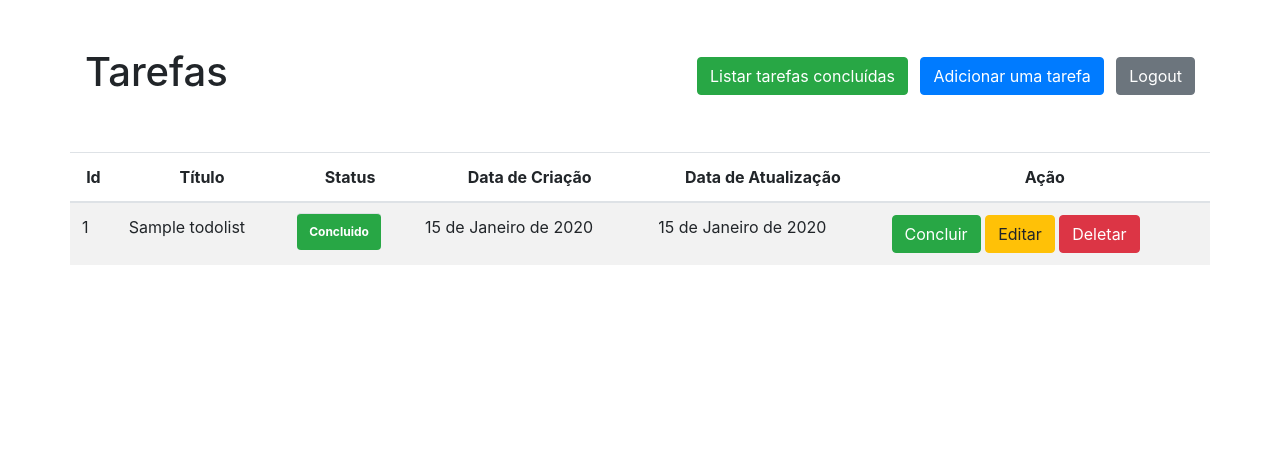
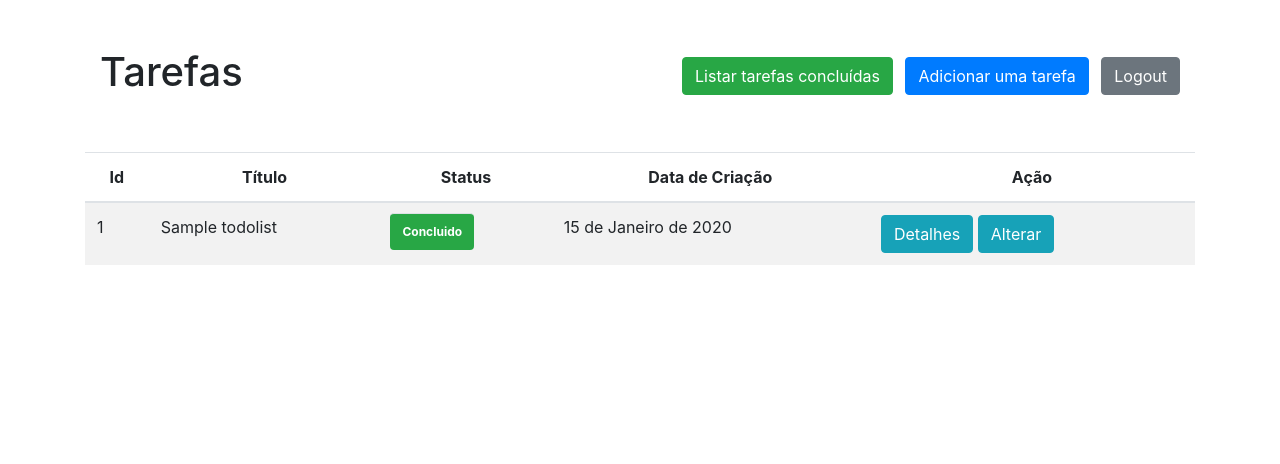
Before and after one commit to lucas-ioliveira/to_do_list_django, a Django app: page /tarefas/ in a window 1280 px wide. Shown: the top 464 px of the page. Run offline with Django 4.2, Linux system fonts and the light colour scheme; a user stored in the database is signed in; tables that the repository leaves empty hold one stand-in row (values such as "Sample post"); parts of the project's set-up code (start-up, migrations or seed data) failed here and were passed over; some libraries are stand-ins or nearby versions.

Commit message:
feat: Adicionado modal para detalhes e ações.

```diff
--- a/core/templates/tarefa.html
+++ b/core/templates/tarefa.html
@@ -2,7 +2,7 @@
 {% load bootstrap4 %}
 {% block content %}
 
-<div class="row mt-5">
+    <div class="mt-5">
 
         <div class="col d-flex align-items-center">
             <h1 class="mr-auto">Tarefas</h1>
@@ -13,6 +13,9 @@
             </div>
         </div>
 
+        {% bootstrap_messages %}
+
+
         <table class="table table-striped mt-5">
             <thead>
                 <tr>
@@ -20,7 +23,6 @@
                     <th scope="col">Título</th>
                     <th scope="col">Status</th>
                     <th scope="col">Data de Criação</th>
-                <th scope="col">Data de Atualização</th>
                     <th scope="col">Ação</th>
                 </tr>
             </thead>
@@ -28,32 +30,153 @@
             <tbody>
                 {% for tarefa in tarefas %}
                 <tr>
-                <td>{{ tarefa.id }}</td>
-                <td>{{ tarefa.titulo }}</td>
+                    <td>
+                        {{ tarefa.id }}
+                    </td>
+
+                    <td>
+                        {{ tarefa.titulo }}
+                    </td>
+
                     {% if tarefa.status == 'À fazer' %}
-                    <td class="badge badge-primary">{{ tarefa.status }}</td>
+
+                        <td class="badge badge-primary">
+                            {{ tarefa.status }}
+                        </td>
+
                     {% elif tarefa.status == 'Andamento' %}
-                    <td class="badge badge-info">{{ tarefa.status }}</td>
+
+                        <td class="badge badge-info">
+                            {{ tarefa.status }}
+                        </td>
+
                     {% elif tarefa.status == 'Pausado' %}
-                    <td  class="badge badge-warning" style="color: white;">{{ tarefa.status }}</td>
+
+                        <td  class="badge badge-warning" style="color: white;">
+                            {{ tarefa.status }}
+                        </td>
+
                     {% elif tarefa.status == 'Concluido' %}
-                    <td class="badge badge-success">{{ tarefa.status }}</td>
+
+                        <td class="badge badge-success">
+                            {{ tarefa.status }}
+                        </td>
+
                     {% endif %}
-                <td>{{ tarefa.data_criacao }}</td>
-                <td>{{ tarefa.data_atualizacao}}</td>
+
                     <td>
-                    <a class="btn btn-success" href="{% url 'tasks:tarefa_concluir' tarefa.pk %}">Concluir</a>
-                    <a class="btn btn-warning" href="{% url 'tasks:tarefa_atl' tarefa.pk %}">Editar</a>
-                    <a class="btn btn-danger" href="{% url 'tasks:tarefa_del' tarefa.pk%}">Deletar</a>
+                        {{ tarefa.data_criacao }}
+                    </td>
+
+                    <td>
+
+                        <button type="button" class="btn btn-info"
+                            onclick="modalDetalhes(
+                                '{{ tarefa.titulo|escapejs }}',
+                                '{{ tarefa.status|escapejs }}',
+                                '{{ tarefa.descricao|escapejs }}',
+                                '{{ tarefa.data_criacao|escapejs }}',
+                                '{{ tarefa.data_atualizacao|escapejs }}')">
+                            Detalhes
+                        </button>
+
+                        <button type="button" class="btn btn-info"
+                            onclick="modalAlterar(
+                                '{{ tarefa.id }}',
+                                '{% url 'tasks:tarefa_concluir' tarefa.id %}',
+                                '{% url 'tasks:tarefa_atl' tarefa.id %}',
+                                '{% url 'tasks:tarefa_del' tarefa.id %}')">
+                            Alterar
+                        </button>
+
                     </td>
                 </tr>
                 {% endfor %}
             </tbody>
         </table>
+
+        <!-- Modal Detalhes-->
+        <div class="modal fade" id="modalDetalhes" tabindex="-1" role="dialog" aria-labelledby="modalDetalhes" aria-hidden="true">
+            <div class="modal-dialog modal-dialog-centered" role="document">
+                <div class="modal-content">
+                    <div class="modal-header">
+                        <h5 class="modal-title" id="modalDetalhesTitle">Detalhes</h5>
+
+                        <button type="button" class="close" data-dismiss="modal" aria-label="Close">
+                            <span aria-hidden="true">&times;</span>
+                        </button>
                     </div>
 
-<div class="row mt-2">
-    {% bootstrap_messages%}
+                    <div id="divDetalhesBody" class="modal-body">
+
+                    </div>
+                    <div class="modal-footer">
+                        <button type="button" class="btn btn-secondary" data-dismiss="modal">Fechar</button>
+                    </div>
+                </div>
+            </div>
         </div>
 
+        <!-- Modal alterar-->
+        <div class="modal fade" id="modalAlterar" tabindex="-1" role="dialog" aria-labelledby="modalAlterar" aria-hidden="true">
+            <div class="modal-dialog modal-dialog-centered" role="document">
+                <div class="modal-content">
+                    <div class="modal-header">
+                        <h5 class="modal-title" id="modalAlterarTitle">Realizar Alteração</h5>
+
+                        <button type="button" class="close" data-dismiss="modal" aria-label="Close">
+                            <span aria-hidden="true">&times;</span>
+                        </button>
+                    </div>
+
+                    <div id="divAlterarBody" class="modal-body text-center">
+
+                    </div>
+
+                    <div class="modal-footer">
+                        <button type="button" class="btn btn-secondary" data-dismiss="modal">Fechar</button>
+                    </div>
+                </div>
+            </div>
+        </div>
+
+    </div>
+
+    <script>
+
+        function modalDetalhes(titulo, status, descricao, dataCriacao, dataAtualizacao) {
+
+            const modalBody = document.getElementById('divDetalhesBody');
+
+            modalBody.innerHTML = `
+                <p><strong>Título:</strong> ${titulo}</p>
+                <p><strong>Status:</strong> ${status}</p>
+                <p><strong>Descrição:</strong> ${descricao}</p>
+                <p><strong>Data de Criação:</strong> ${dataCriacao}</p>
+                <p><strong>Data de Atualização:</strong> ${dataAtualizacao}</p>
+            `;
+
+            const modalElement = document.getElementById('modalDetalhes');
+            const modal = new bootstrap.Modal(modalElement);
+            modal.show();
+        }
+
+        function modalAlterar(id, urlConcluir, urlEditar, urlDeletar) {
+
+            const divAlterarBody = document.getElementById('divAlterarBody');
+
+            divAlterarBody.innerHTML = `
+                <a class="btn btn-success mr-4" href="${urlConcluir}">Concluir</a>
+                <a style="color: white;" class="btn btn-warning mr-4" href="${urlEditar}">Editar</a>
+                <a class="btn btn-danger mr-4" href="${urlDeletar}">Deletar</a>
+            `;
+
+            const modalElement = document.getElementById('modalAlterar');
+            const modal = new bootstrap.Modal(modalElement);
+            modal.show();
+        }
+
+
+    </script>
+
 {% endblock content %}
```
Lines whose indentation alone changed are shown as unchanged.
